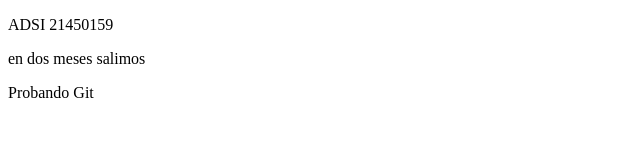
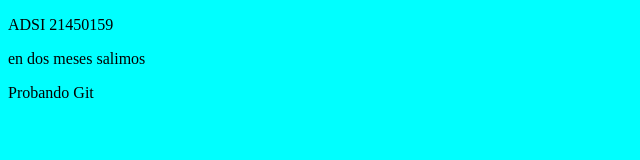
Before and after one commit to Sofia200212/probandogitadsi2, a plain HTML site: page index.html in a window 1280 px wide. Shown: the whole page, without its empty margins (0-640 px from the left). Drawn offline with Linux system fonts and the light colour scheme.

Commit message:
Actualizando Css

```diff
--- /dev/null
+++ b/css/estilso.css
@@ -0,0 +1,3 @@
+body{
+    background-color: aqua;
+}
--- a/index.html
+++ b/index.html
@@ -5,6 +5,7 @@
     <meta http-equiv="X-UA-Compatible" content="IE=edge">
     <meta name="viewport" content="width=device-width, initial-scale=1.0">
     <title>Document</title>
+    <link rel="stylesheet" href="./css/estilso.css">
 </head>
 <body>
     <p>ADSI 21450159</p>
```
